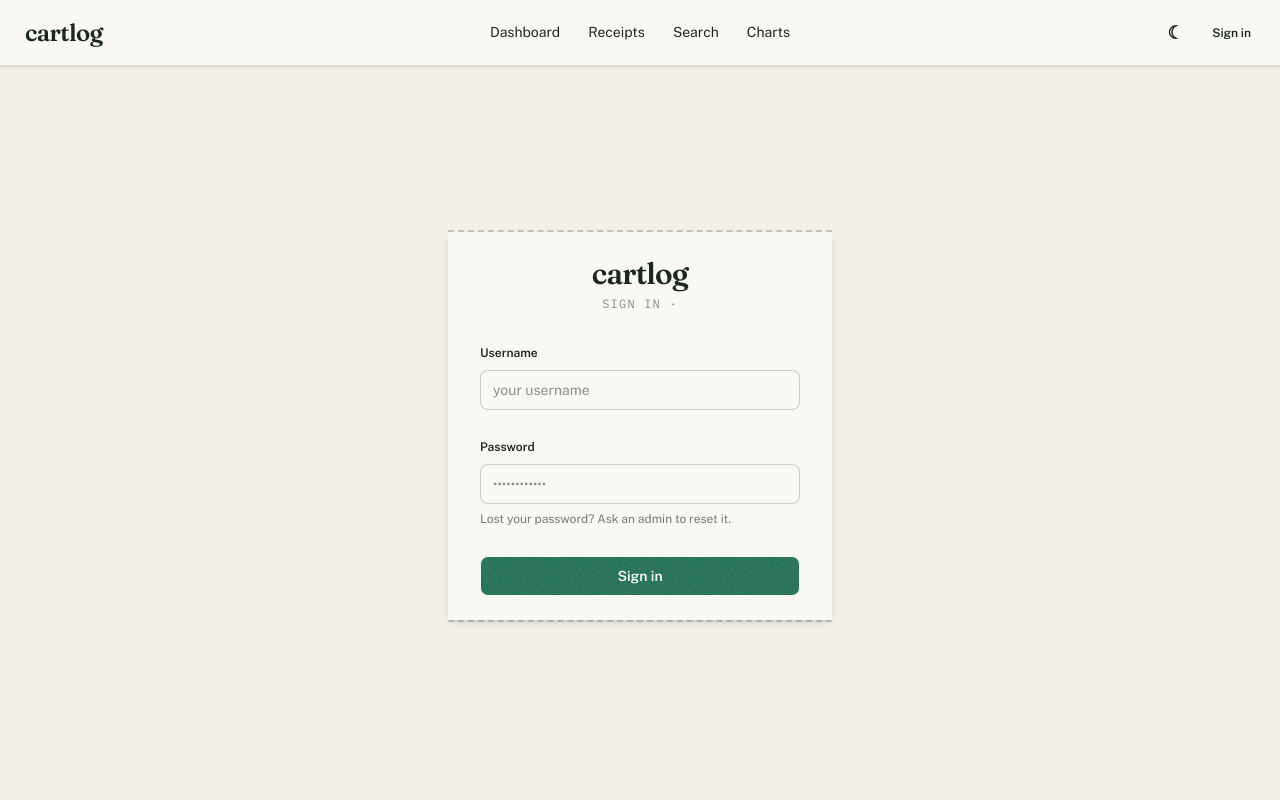
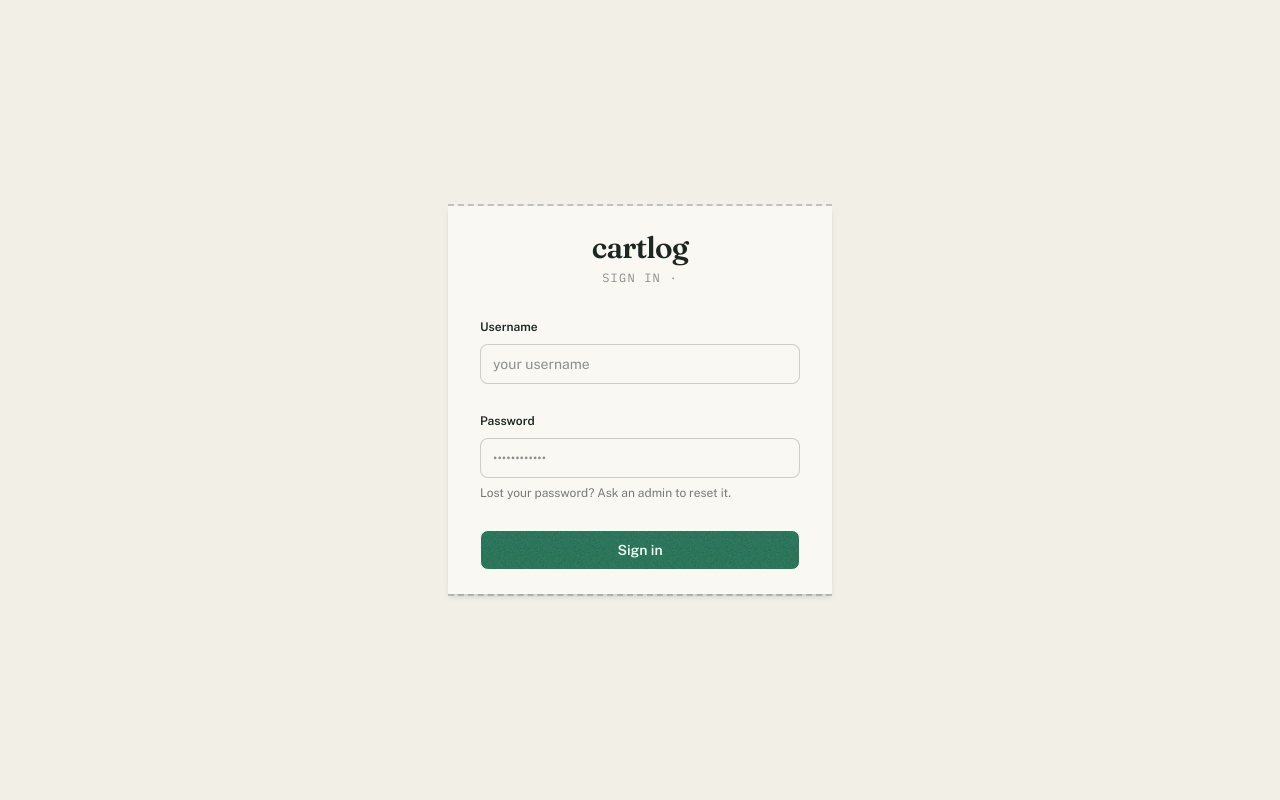
Before and after one commit to natelandau/cartlog, a Python web app: template src/cartlog/web/templates/auth/login.html in a window 1280 px wide. Run offline with Jinja, Linux system fonts and the light colour scheme; the template is opened without the code that fills it, so the values that code supplies are empty; style sheets or scripts are compiled from the project's sources.

Commit message:
style(web): hide app nav on the sign-in page
A signed-out visitor has no use for the site navigation, so blank the navbar
and center the sign-in card in the viewport, matching the setup wizard.

```diff
--- a/src/cartlog/web/templates/auth/login.html
+++ b/src/cartlog/web/templates/auth/login.html
@@ -1,5 +1,9 @@
 {% extends "base.html" %}
 {% block title %}Sign in · cartlog{% endblock %}
+
+{# A signed-out visitor has no use for the app nav, so hide the chrome and center the card. #}
+{% block navbar %}{% endblock %}
+{% block main_class %}min-h-screen{% endblock %}
 
 {% block content %}
 {#
@@ -8,7 +12,7 @@
   meta line. Everything inside stays calm so the motif does not fight the form.
   One orchestrated print-in on load (gated behind prefers-reduced-motion).
 #}
-<div class="flex min-h-[calc(100vh-8rem)] items-center justify-center">
+<div class="flex min-h-screen items-center justify-center px-4 py-8">
   <div class="tape-card mx-auto w-full max-w-sm" role="main">
 
     {# Dashed tear edge - top #}
```
